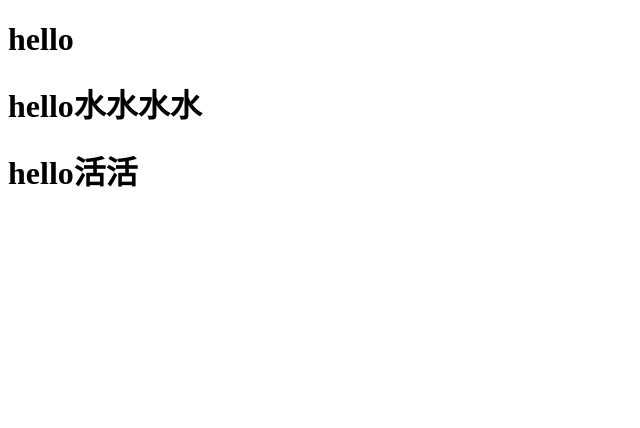
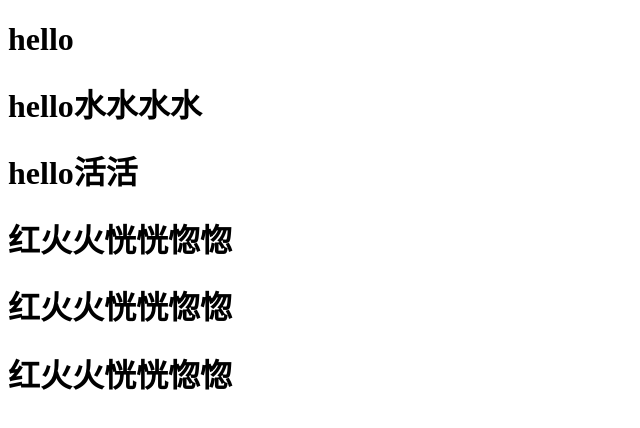
Before and after one commit to Gu511/testDemo, a plain HTML site: page index.html in a window 1280 px wide. Shown: the whole page, without its empty margins (0-640 px from the left). Drawn offline with Linux system fonts and the light colour scheme.

Commit message:
这是第五次提交

```diff
--- a/index.html
+++ b/index.html
@@ -10,5 +10,8 @@
 		<h1>hello</h1>
 		<h1>hello水水水水</h1>
 		<h1>hello活活</h1>
+		<h1>红火火恍恍惚惚</h1>
+		<h1>红火火恍恍惚惚</h1>
+		<h1>红火火恍恍惚惚</h1>
 	</body>
 </html>
```
Also changed, not shown: 1 other file.
